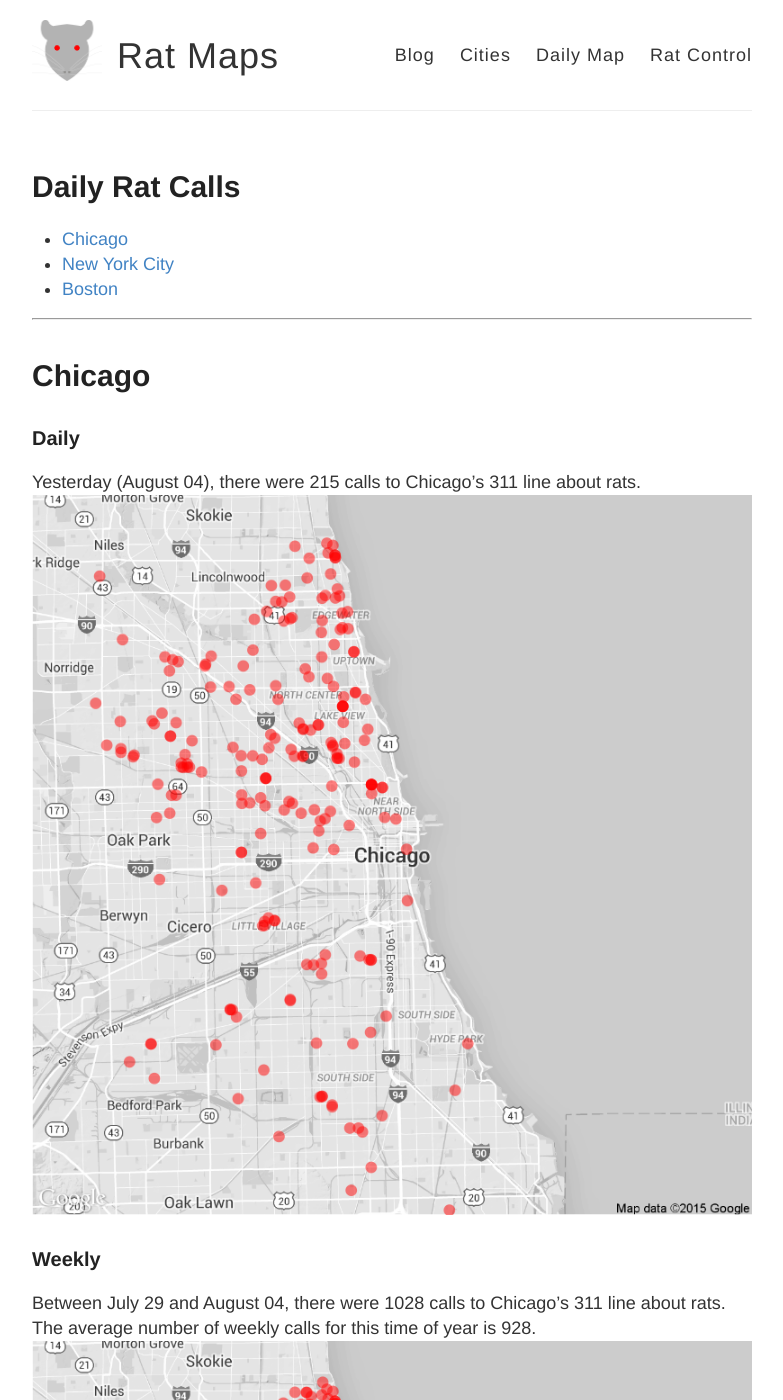
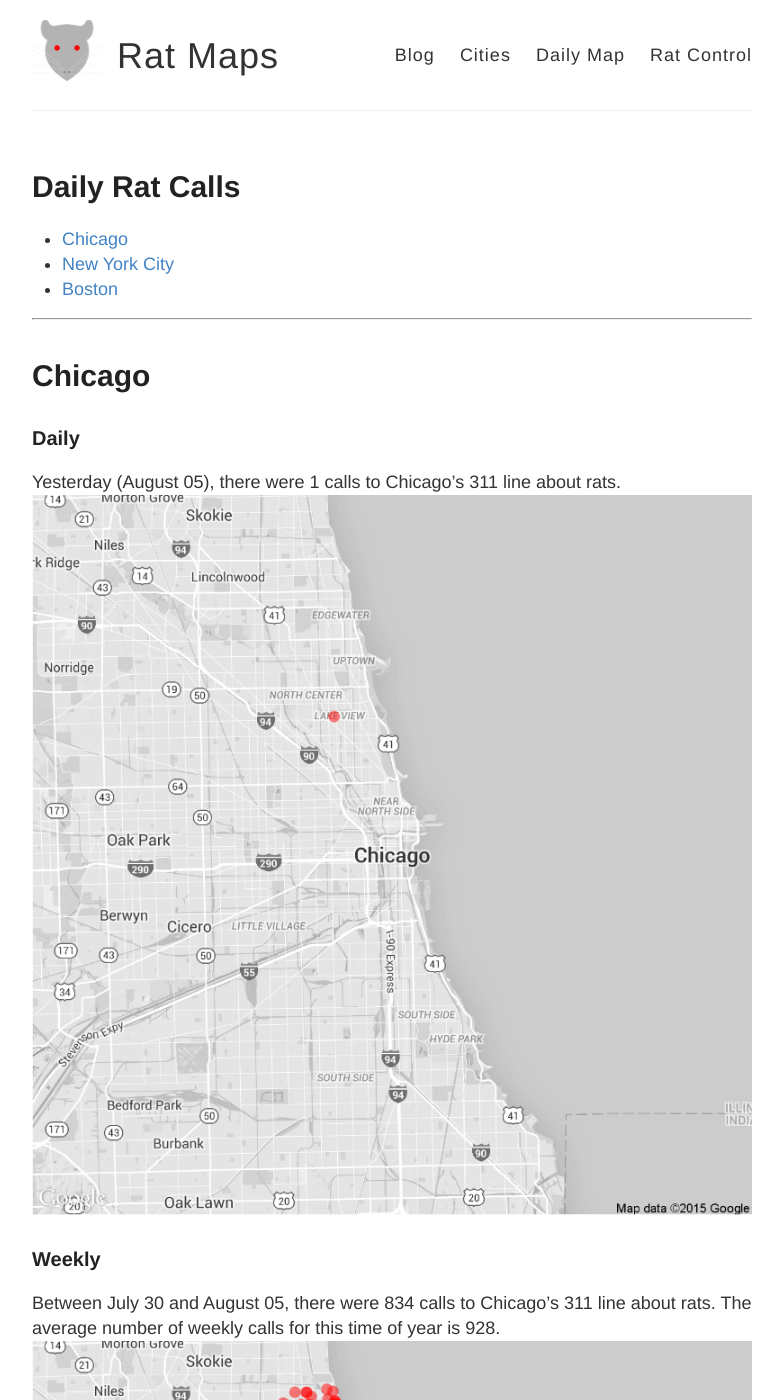
Before and after one commit to DanielHadley/ratmaps, a Jekyll site: the page built from daily.md, in a window 1280 px wide and 1400 px high. Shown: the whole window, without its empty margins (248-1031 px from the left). Built offline with Jekyll 4.4.1, drawn with Linux system fonts in a browser that asks for light colours; comment, search, counter and statistics services are not loaded; some of the changed text lies outside the part shown.

Commit message:
Daily Maps

```diff
--- a/daily.md
+++ b/daily.md
@@ -15,22 +15,22 @@ tags: Chicago NYC weekly daily rats
 
 ### Daily
 
-Yesterday (August 04), there were 215 calls to Chicago's 311 line about rats.
+Yesterday (August 05), there were 1 calls to Chicago's 311 line about rats.
 ![Chicago rat calls to 311 weekly map]({{ site.cityimages }}/daily/Chicago_Rat_Map_Daily.png)
 
 ### Weekly
-Between July 29 and August 04, there were 1028 calls to Chicago's 311 line about rats. The average number of weekly calls for this time of year is 928.
+Between July 30 and August 05, there were 834 calls to Chicago's 311 line about rats. The average number of weekly calls for this time of year is 928.
 ![Chicago rat calls to 311 weekly map]({{ site.cityimages }}/daily/Chicago_Rat_Map_Weekly.png)
 ***
 # New York City <a id="nyc"><a>
 
 ### Daily
 
-Yesterday (August 04), there were 0 calls to New York City's 311 line about rats.
+Yesterday (August 05), there were 0 calls to New York City's 311 line about rats.
 ![NYC rat calls to 311 weekly map]({{ site.cityimages }}/daily/NYC_Rat_Map_Daily.png)
 
 ### Weekly
-Between July 29 and August 04, there were 0 calls to New York City's 311 line about rats. The average number of weekly calls for this time of year is 286.
+Between July 30 and August 05, there were 0 calls to New York City's 311 line about rats. The average number of weekly calls for this time of year is 286.
 ![NYC rat calls to 311 weekly map]({{ site.cityimages }}/daily/NYC_Rat_Map_Weekly.png)
 
 Each red dot represents one call about a rat seen in that location. The dots are transparent, so multiple calls from one location will be seen as a solid dot. The usual caveats apply: more calls do not necessarily mean that there are more rats in that location than other parts of the city. A cluster of dots could indicate that one resident is unusually vocal about rodents in his or her neighborhood. Also, more densely populated neighborhoods tend to make more calls to 311.
```
Also changed, not shown: images/pages/daily/Chicago_Rat_Map_Daily.png, images/pages/daily/Chicago_Rat_Map_Weekly.png, images/pages/daily/NYC_Rat_Map_Daily.png, images/pages/daily/NYC_Rat_Map_Weekly.png.
